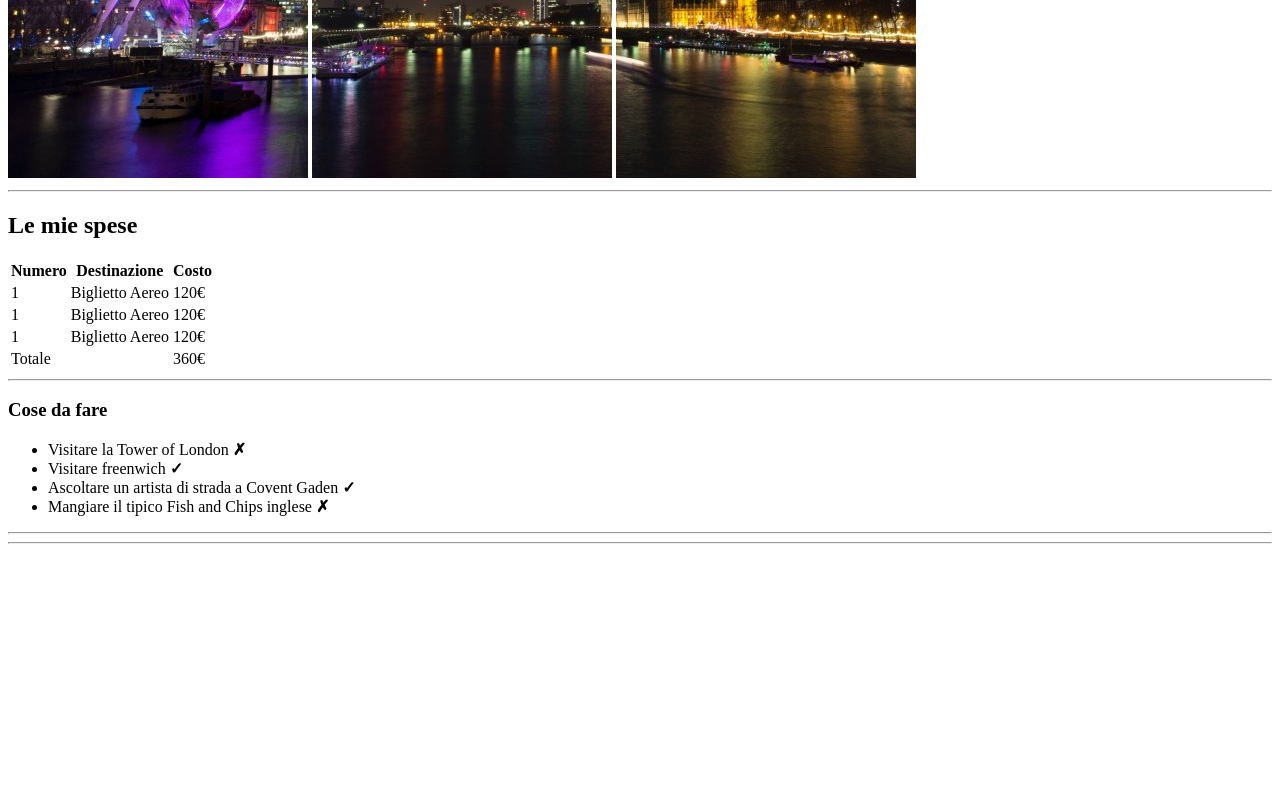
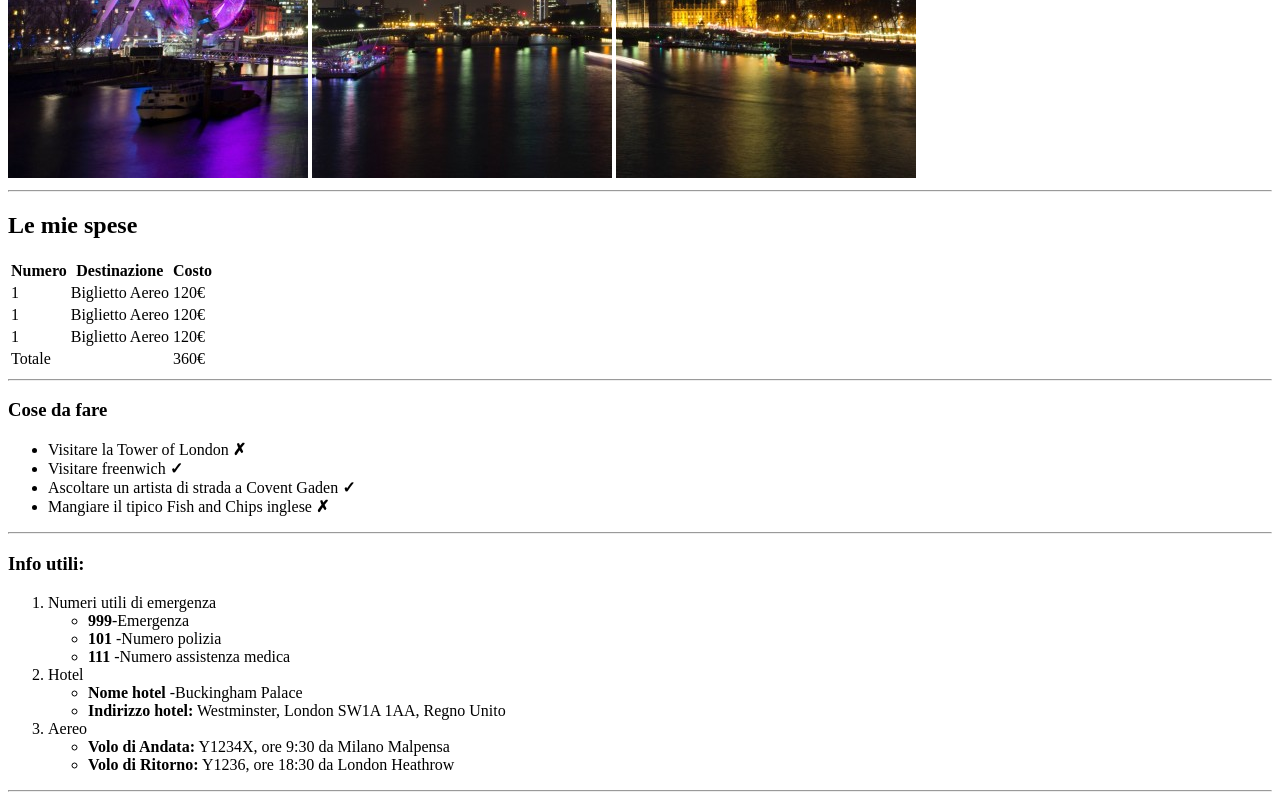
Before and after one commit to DaneshShahpouri/html-london-trip, a plain HTML site: page index.html in a window 1280 px wide. Shown: the part 502-1302 px from the top of the page. Before the commit the page ends 1054 px from the top, so only its background shows below. Drawn offline with Linux system fonts and the light colour scheme.

Commit message:
aggiunta "info utili" (annidamento di liste)

```diff
--- a/index.html
+++ b/index.html
@@ -80,7 +80,56 @@
 
             <!-- INFO -->
             <div>
+                <h3>Info utili:</h3>
 
+                <ol>
+                     <!-- Lista dei numeri di emergenza -->
+                    <li>
+                        Numeri utili di emergenza
+
+                        <ul>
+                            <li>
+                                <b>999</b>-Emergenza
+                            </li>
+                            <li>
+                                <b>101</b> -Numero polizia
+                            </li>
+                            <li>
+                                <b>111</b> -Numero assistenza medica
+                            </li>
+                        </ul>
+                    </li>
+                    <!-- /Lista dei numeri di emergenza -->
+
+                    <!-- Informazioni Hotel -->
+                    <li>
+                        Hotel
+
+                        <ul>
+                            <li>
+                                <b>Nome hotel</b> -Buckingham Palace
+                            </li>
+                            <li>
+                                <b>Indirizzo hotel:</b> Westminster, London SW1A 1AA, Regno Unito
+                            </li>
+                        </ul>
+                    </li>
+                    <!-- /Informazioni Hotel -->
+
+                    <!-- Informazioni aereo -->
+                    <li>
+                        Aereo
+                        <ul>
+                            <li>
+                                <b>Volo di Andata:</b> Y1234X, ore 9:30 da Milano Malpensa
+                            </li>
+                            <li>
+                                <b>Volo di Ritorno:</b> Y1236, ore 18:30 da London Heathrow
+                            </li>
+                        </ul>
+                    </li>
+                    <!-- /Informazioni aereo -->
+                </ol>
             </div>
             <hr>
 
```
